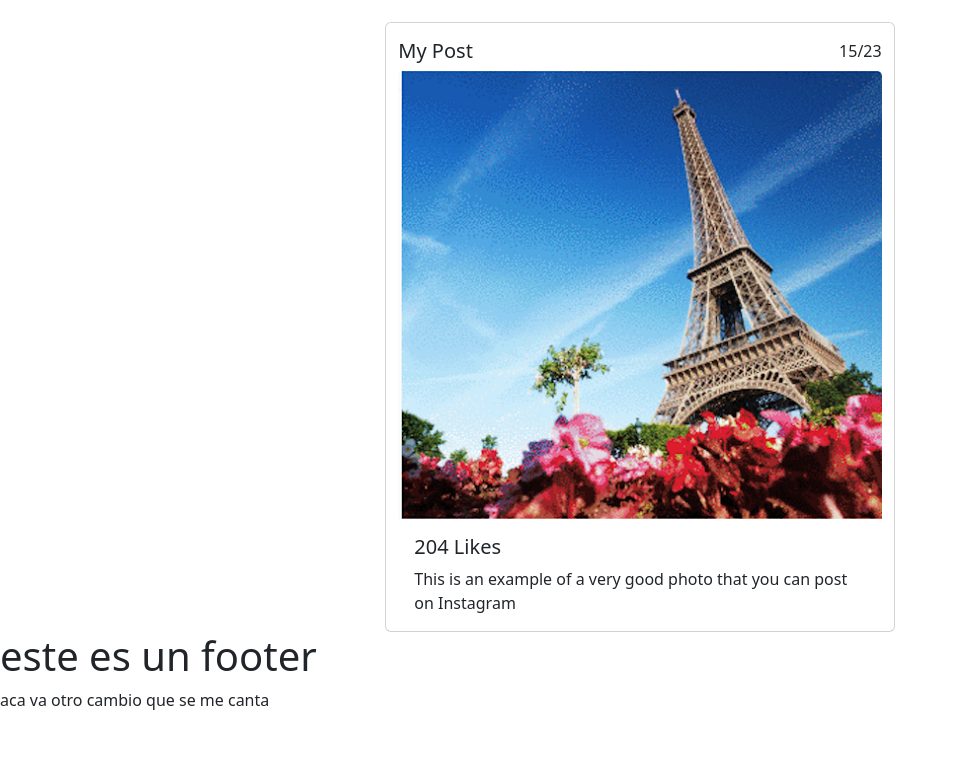
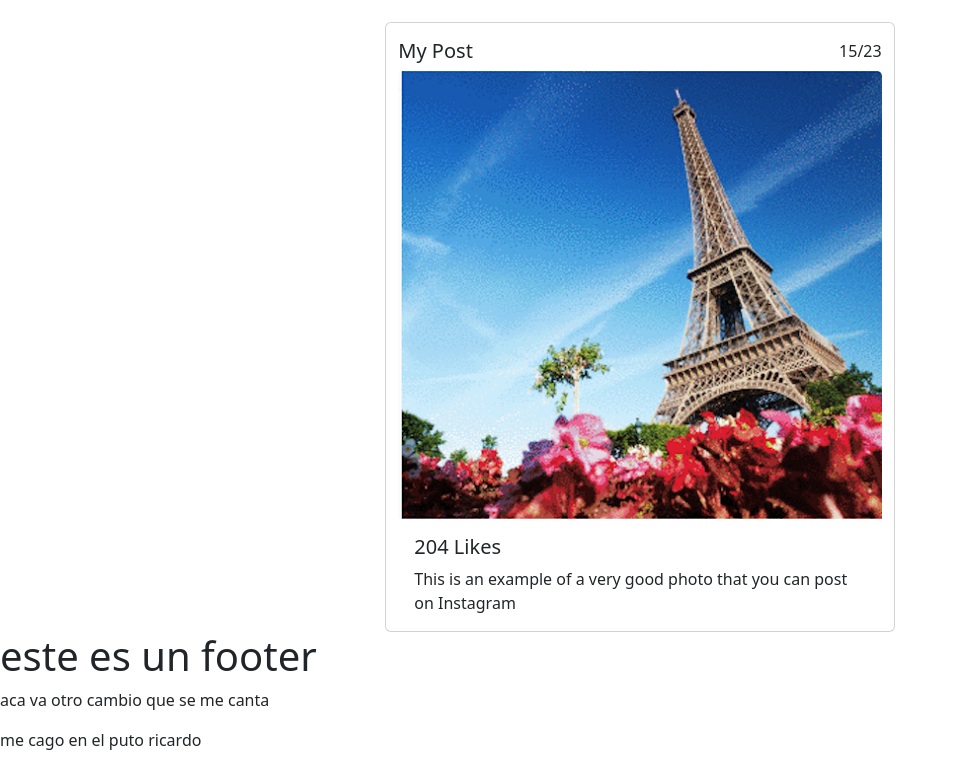
Before and after one commit to JamirGDC/4GeeksPractice2, a plain HTML site: page index.html in a window 1280 px wide. Shown: the part 4973-5741 px from the top of the page, without its empty margins (0-957 px from the left). Before the commit the page ends 5701 px from the top, so only its background shows below. Drawn offline with nearby package versions, Linux system fonts and the light colour scheme.

Commit message:
cambio de jamir

```diff
--- a/index.html
+++ b/index.html
@@ -109,5 +109,6 @@
 <footer>
   <h1>este es un footer</h1>
   <p>aca va otro cambio que se me  canta </p>
+  <p>me cago en el puto ricardo</p>
 </footer>
 </html>
```
